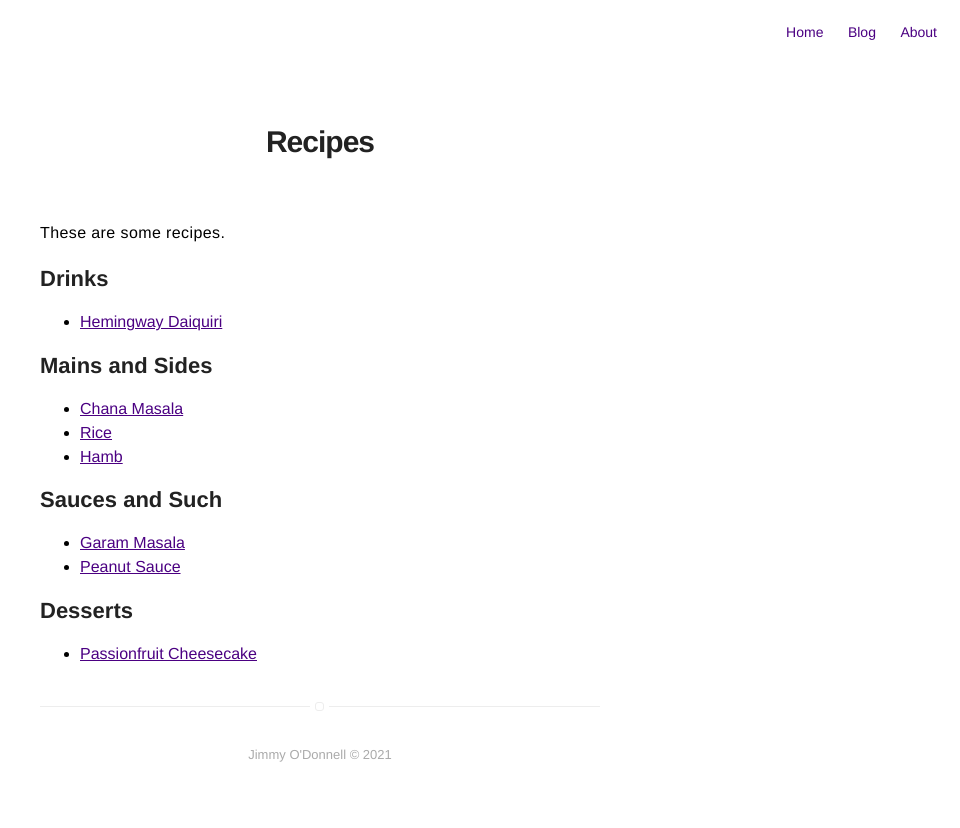
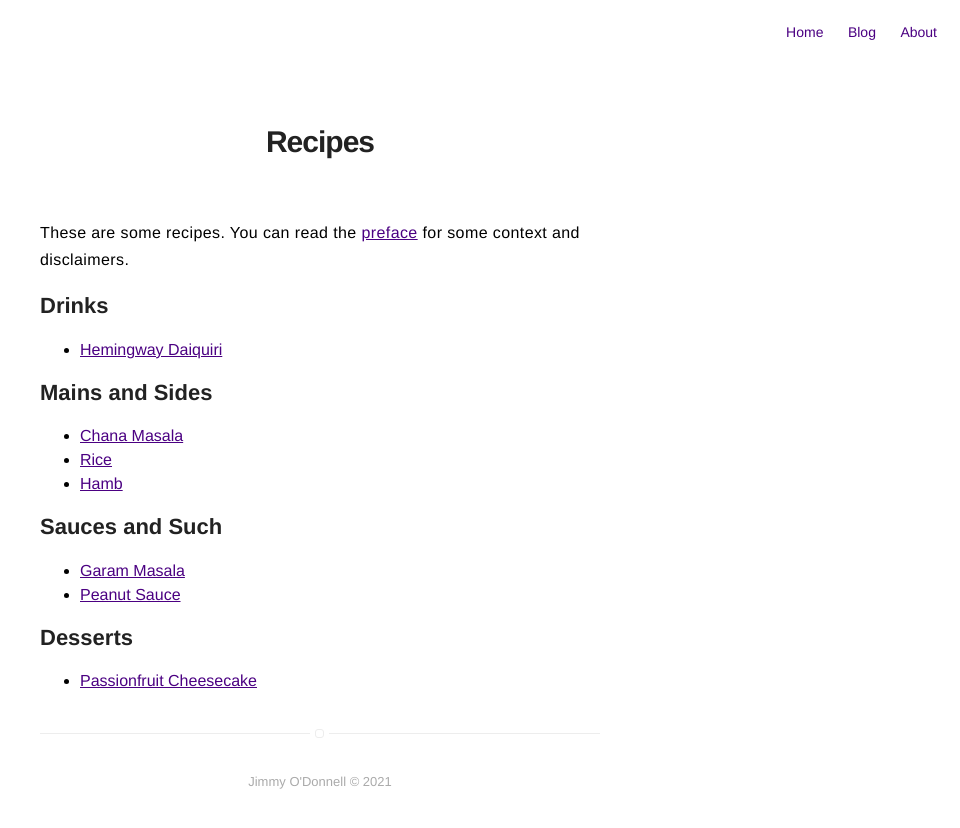
Before and after one commit to jimmyodonnell/jimmyodonnell.github.io, a Jekyll site: the page built from recipes.md, in a window 1280 px wide. Shown: the top 828 px of the page, without its empty margins (320-1280 px from the left). Built offline with Jekyll 4.4.1, drawn with Linux system fonts in a browser that asks for light colours.

Commit message:
add preface

```diff
--- a/recipes.md
+++ b/recipes.md
@@ -5,7 +5,7 @@ layout: page
 
 # Recipes
 
-These are some recipes.
+These are some recipes. You can read the [preface](recipes/preface.md) for some context and disclaimers.
 
 
 ## Drinks
```
